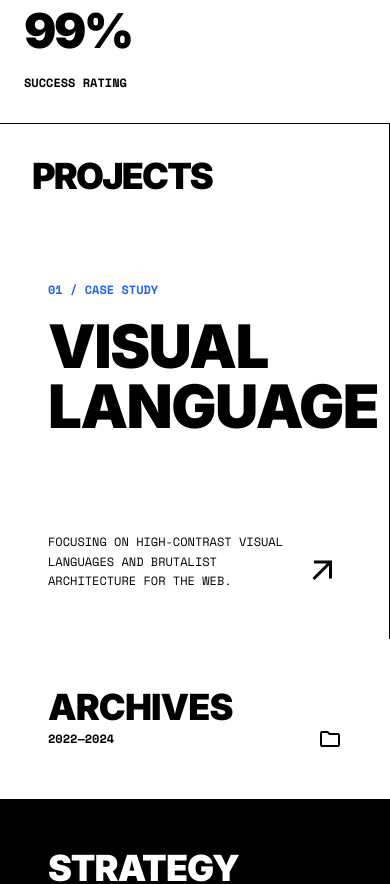
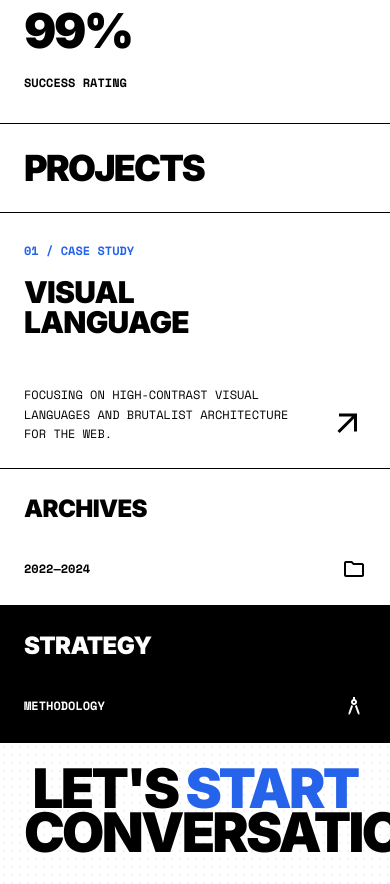
Before and after one commit to manmeet8549/Portfolio-Manmeet, a plain HTML site: page portfolio/index.html in a window 390 px wide. Shown: the part 1440-2324 px from the top of the page. Drawn offline with nearby package versions, Linux system fonts and the light colour scheme.

Commit message:
fix(responsive): make VISUAL LANGUAGE heading and Bento grid fit properly on mobile screens

```diff
--- a/portfolio/index.html
+++ b/portfolio/index.html
@@ -232,37 +232,37 @@
 <!-- Bento / Projects Section -->
 <section class="neo-grid border-heavy-b">
 <!-- Vertical Heading Block -->
-<div class="col-span-12 md:col-span-2 border-heavy-r p-8 flex md:flex-col justify-between items-start">
+<div class="col-span-12 md:col-span-2 border-heavy-b md:border-b-0 md:border-heavy-r p-6 sm:p-8 flex md:flex-col justify-between items-start">
 <h2 class="text-4xl sm:text-6xl md:text-8xl font-black uppercase tracking-tighter md:[writing-mode:vertical-lr] md:rotate-180">
                 PROJECTS
             </h2>
 <div class="hidden md:block w-full h-24 bg-primary halftone-blue"></div>
 </div>
 <!-- Featured Project Block -->
-<a href="case-study.html" class="col-span-12 md:col-span-6 border-heavy-r p-12 flex flex-col justify-between hover-invert transition-all cursor-pointer relative group hover:bg-slate-50 active:bg-blue-50 transition-all duration-300 group block">
+<a href="case-study.html" class="col-span-12 md:col-span-6 border-heavy-b md:border-b-0 md:border-heavy-r p-6 sm:p-8 md:p-12 flex flex-col justify-between hover-invert transition-all cursor-pointer relative group hover:bg-slate-50 active:bg-blue-50 transition-all duration-300 block">
 <div class="absolute inset-0 halftone opacity-0 group-hover:opacity-10 pointer-events-none"></div>
 <div>
 <span class="font-mono text-xs font-bold uppercase text-primary">01 / Case Study</span>
-<h3 class="text-6xl font-black uppercase mt-4 tracking-tight leading-none group-hover:translate-x-1 transition-transform duration-300">Visual<br/>Language</h3>
+<h3 class="text-3xl sm:text-5xl md:text-6xl font-black uppercase mt-4 tracking-tight leading-none group-hover:translate-x-1 transition-transform duration-300 break-words">Visual<br/>Language</h3>
 </div>
-<div class="flex justify-between items-end mt-24">
+<div class="flex justify-between items-end mt-12 sm:mt-16 md:mt-24 gap-4">
 <p class="max-w-xs font-mono text-xs uppercase leading-relaxed">Focusing on high-contrast visual languages and brutalist architecture for the web.</p>
-<span class="material-symbols-outlined text-4xl group-hover:translate-x-1 group-hover:-translate-y-1 transition-transform duration-300">arrow_outward</span>
+<span class="material-symbols-outlined text-4xl group-hover:translate-x-1 group-hover:-translate-y-1 transition-transform duration-300 shrink-0">arrow_outward</span>
 </div>
 </a>
 <!-- Right Side Blocks -->
 <div class="col-span-12 md:col-span-4 flex flex-col">
-<a href="archives.html" class="flex-1 p-12 border-heavy-b hover-blue transition-all cursor-pointer flex flex-col justify-between group hover:bg-slate-50 transition-all duration-300 block">
-<h3 class="text-4xl font-black uppercase tracking-tight">Archives</h3>
-<div class="flex justify-between items-center">
+<a href="archives.html" class="flex-1 p-6 sm:p-8 md:p-12 border-heavy-b hover-blue transition-all cursor-pointer flex flex-col justify-between group hover:bg-slate-50 transition-all duration-300 block">
+<h3 class="text-2xl sm:text-3xl md:text-4xl font-black uppercase tracking-tight">Archives</h3>
+<div class="flex justify-between items-center mt-8 md:mt-0">
 <span class="font-mono text-xs font-bold uppercase">2022—2024</span>
 <span class="material-symbols-outlined group-hover:-translate-y-1 transition-transform duration-300">folder</span>
 </div>
 </a>
-<a href="strategy.html" class="flex-1 p-12 bg-black text-white hover:bg-primary transition-all cursor-pointer flex flex-col justify-between relative overflow-hidden group transition-all duration-300 active:scale-[0.99] block">
+<a href="strategy.html" class="flex-1 p-6 sm:p-8 md:p-12 bg-black text-white hover:bg-primary transition-all cursor-pointer flex flex-col justify-between relative overflow-hidden group transition-all duration-300 active:scale-[0.99] block">
 <div class="halftone absolute inset-0 opacity-20"></div>
-<h3 class="text-4xl font-black uppercase tracking-tight relative z-10">Strategy</h3>
-<div class="flex justify-between items-center relative z-10">
+<h3 class="text-2xl sm:text-3xl md:text-4xl font-black uppercase tracking-tight relative z-10">Strategy</h3>
+<div class="flex justify-between items-center relative z-10 mt-8 md:mt-0">
 <span class="font-mono text-xs font-bold uppercase">Methodology</span>
 <span class="material-symbols-outlined group-hover:rotate-12 transition-transform duration-300">architecture</span>
 </div>
--- a/portfolio/sw.js
+++ b/portfolio/sw.js
@@ -4,7 +4,7 @@
  * stylesheets, fonts, and scripts to enable instant page loads (< 20ms).
  */
 
-const CACHE_NAME = 'portfolio-cache-v1';
+const CACHE_NAME = 'portfolio-cache-v2';
 
 // Static resources to precache immediately on service worker install
 const PRECACHE_RESOURCES = [
```
